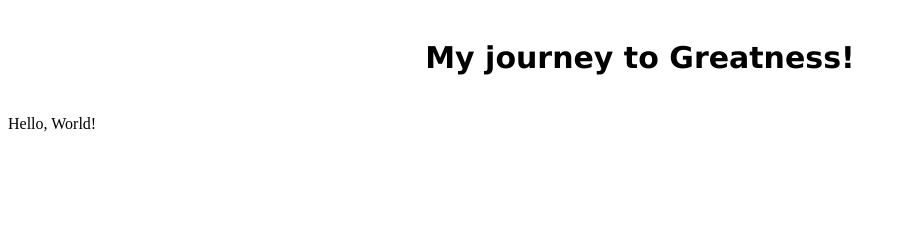
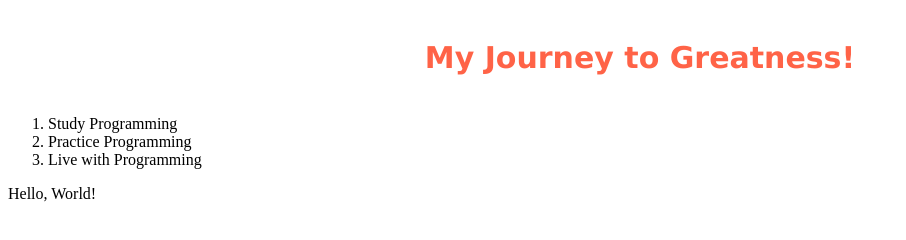
Before and after one commit to MindCodes/Hello, a plain HTML site: page githello.html in a window 1280 px wide. Shown: the whole page, without its empty margins (0-906 px from the left). Drawn offline with Linux system fonts and the light colour scheme.

Commit message:
Added Lists

```diff
--- a/githello.html
+++ b/githello.html
@@ -9,11 +9,18 @@
                 text-align: center;
                 font-size: 30px;
                 font-weight: bold;
-                font-family:'Lucida Sans', 'Lucida Sans Regular', 'Lucida Grande', 'Lucida Sans Unicode', Geneva, Verdana, sans-serif
+                font-family:'Lucida Sans', 'Lucida Sans Regular', 'Lucida Grande', 'Lucida Sans Unicode', Geneva, Verdana, sans-serif;
+                color: tomato;
+
             }
         </style>
         <body>
-            <h1> My journey to Greatness!</h1>
+            <h1> My Journey to Greatness!</h1>
+            <ol>
+                <li>Study Programming</li>
+                <li>Practice Programming</li>
+                <li>Live with Programming</li>
+            </ol>
             Hello, World!
         </body>
     </head>
```
